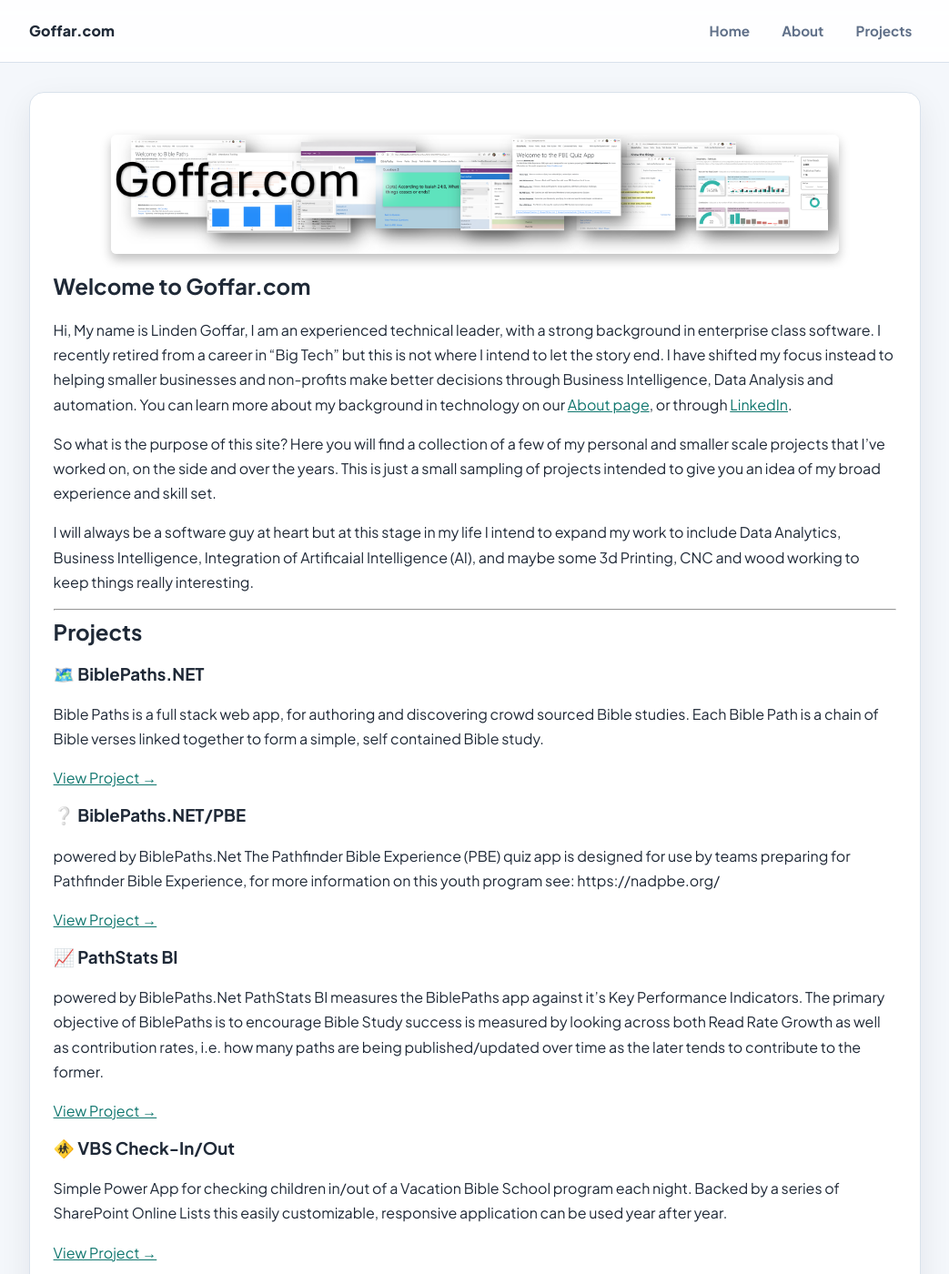
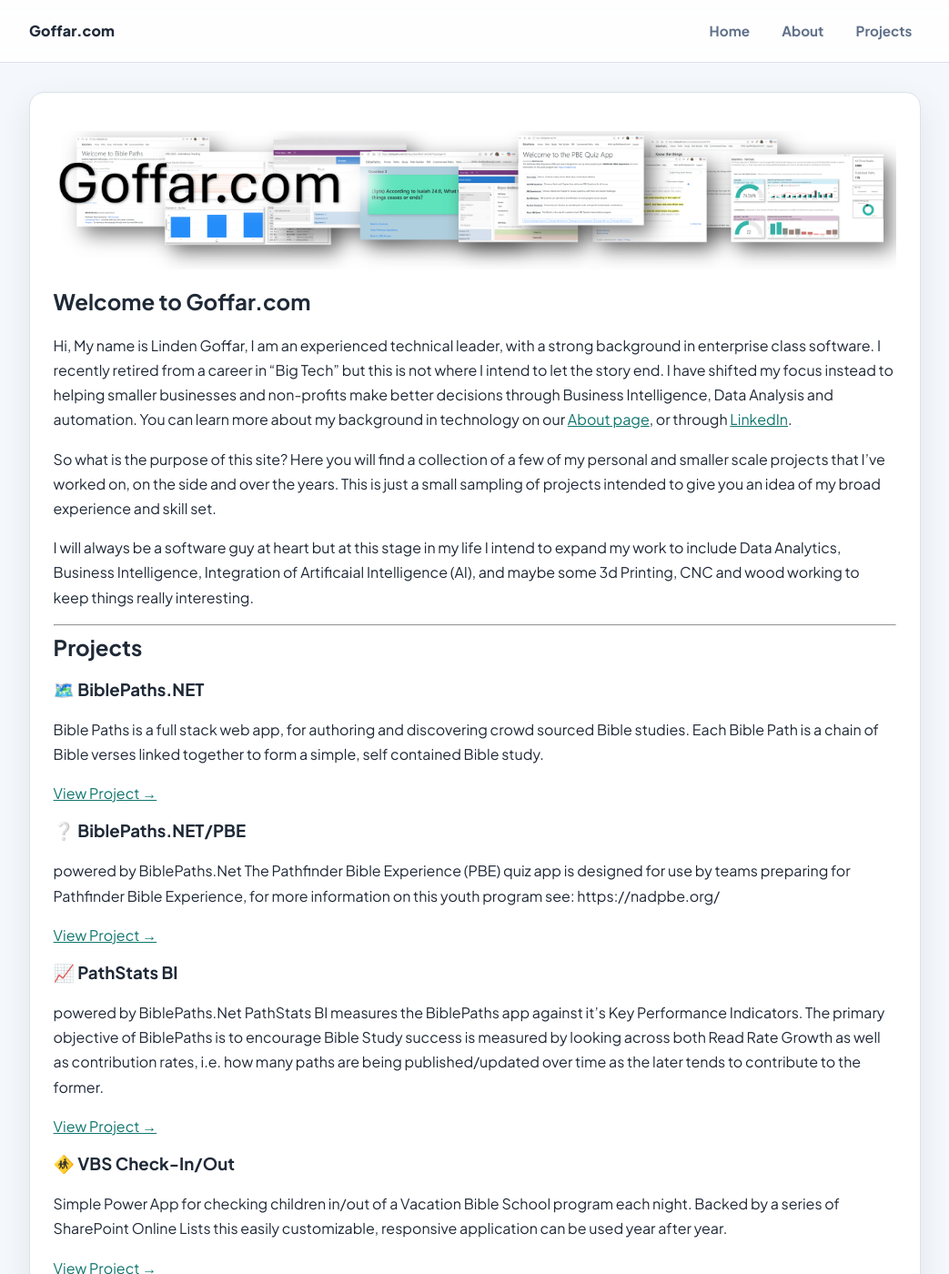
Before and after one commit to LindenGoffar/LindenGoffar.github.io, a Jekyll site: the page built from index.md, in a window 1280 px wide and 1400 px high. Shown: the whole window at 91% size, without its empty margins (118-1161 px from the left). Built offline with Jekyll 4.4.1, drawn with Linux system fonts in a browser that asks for light colours.

Commit message:
Fixing Banner

```diff
--- a/css/style.css
+++ b/css/style.css
@@ -89,7 +89,7 @@ body {
 	box-shadow: 0 12px 35px rgba(15, 23, 42, 0.08);
 }
 
-img {
+img:not(.banner-image) {
   max-width: 800px;
   width: 100%;
   height: auto;
@@ -97,6 +97,14 @@ img {
   border-radius: 6px;
   display: block;
   margin: 20px auto;
+}
+
+.banner-image {
+	display: block;
+	width: 100%;
+	max-width: 100%;
+	height: auto;
+	margin: 0 auto 1.25rem;
 }
 
 h1,
--- a/index.md
+++ b/index.md
@@ -3,7 +3,7 @@ layout: default
 title: Goffar.com
 ---
 
-![Goffar.com banner](Banner-001.png)
+<img src="Banner-001.png" alt="Goffar.com banner" class="banner-image">
 
 ## Welcome to Goffar.com
 
```
Also changed, not shown: 1 other file.
